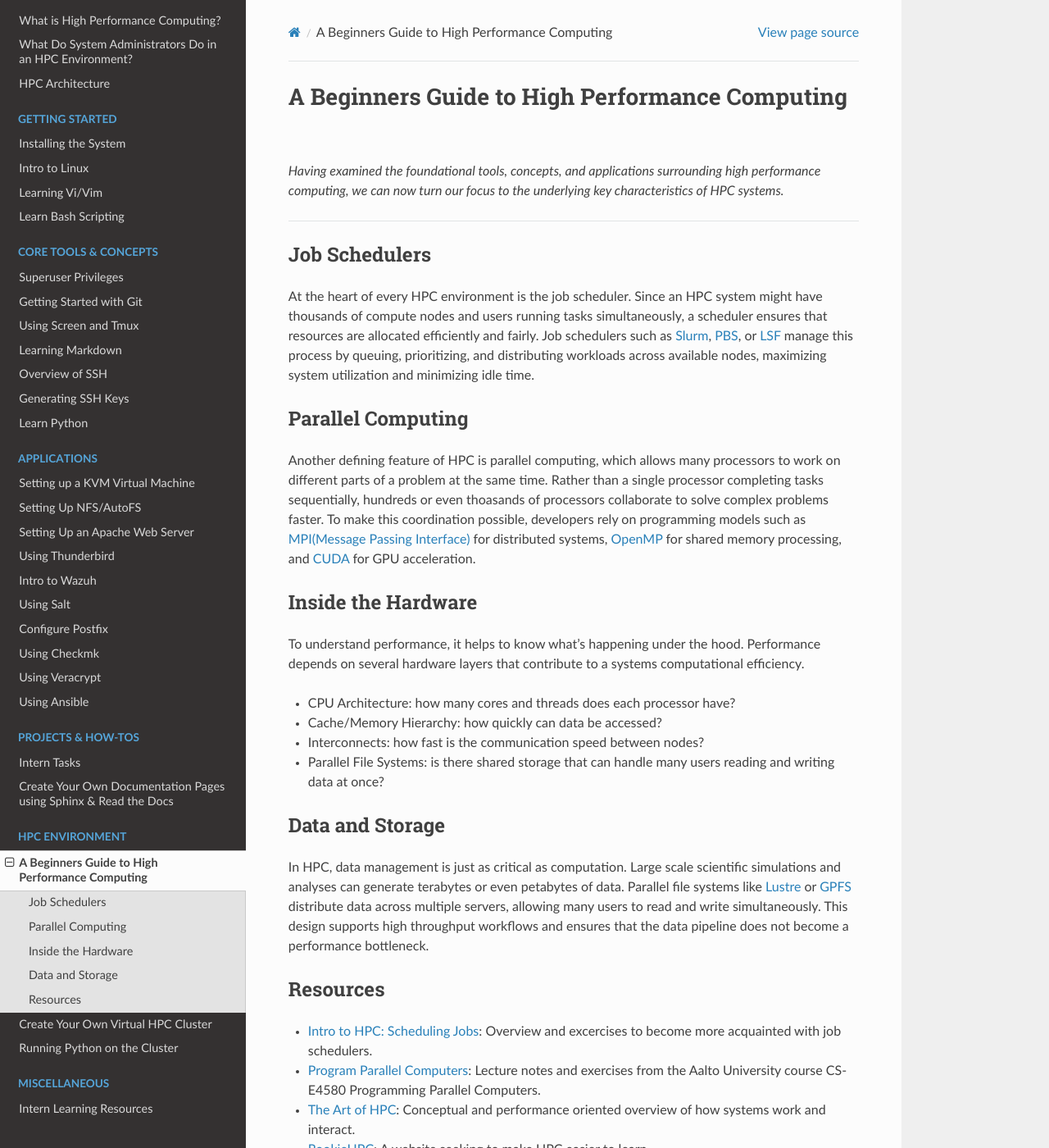
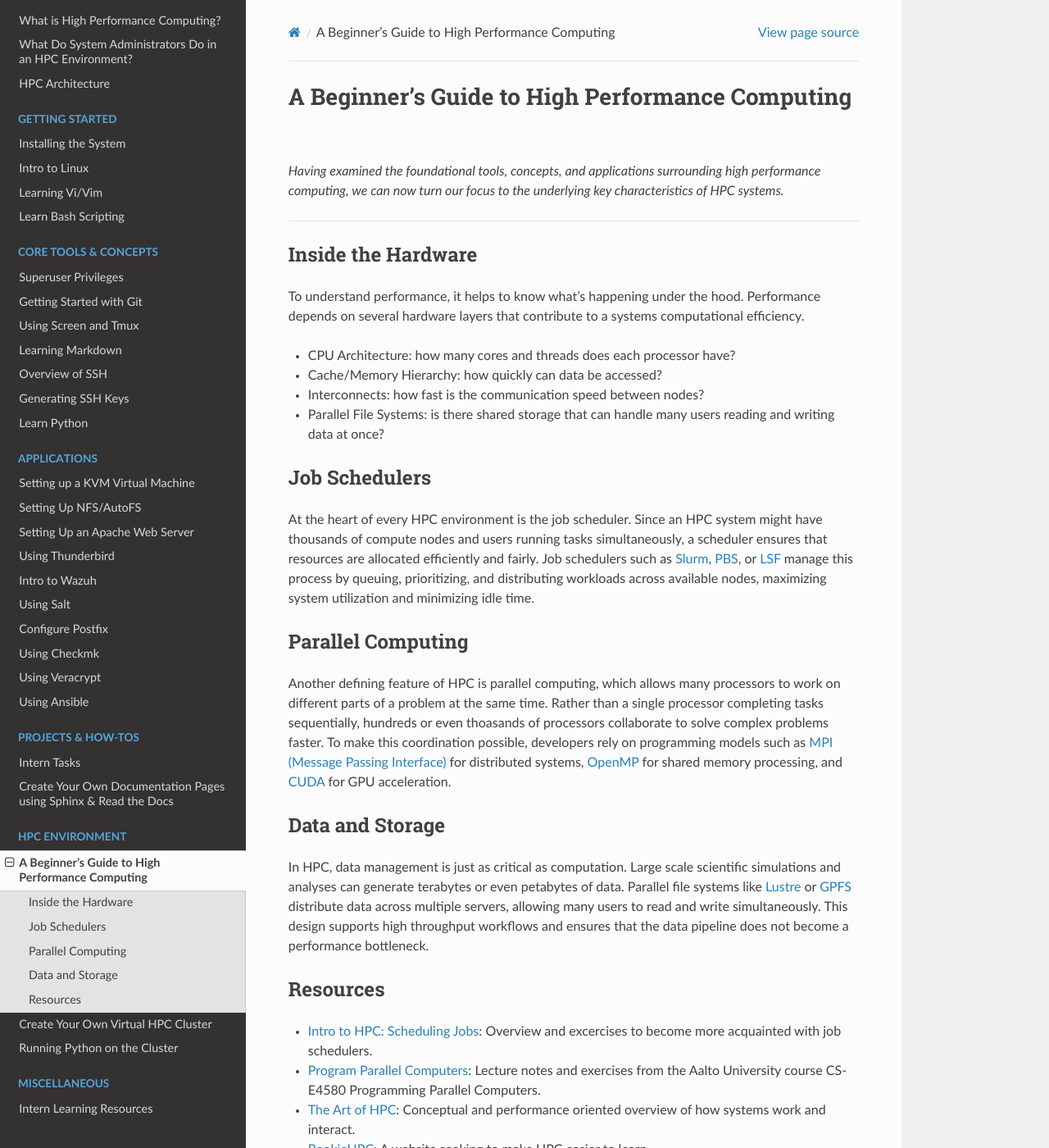
Before and after one commit to TechSquareInc/intern-playbook, a Sphinx documentation site: the page built from docs/source/cluster/hpc-beginners.md, in a window 1280 px wide and 1400 px high. Shown: the whole window at 82% size. Built offline with Sphinx 7.4.7 and the Read the Docs theme 3.1.0, drawn with Linux system fonts in a browser that asks for light colours; part of the change alters nothing that is shown.

Commit message:
fix a couple typos/reformat

```diff
--- a/docs/source/cluster/hpc-beginners.md
+++ b/docs/source/cluster/hpc-beginners.md
@@ -1,16 +1,8 @@
-# A Beginners Guide to High Performance Computing
+# A Beginner's Guide to High Performance Computing
 
 *Having examined the foundational tools, concepts, and applications surrounding high performance computing, we can now turn our focus to the underlying key characteristics of HPC systems.*
 
 ---
-
-## Job Schedulers
-
-At the heart of every HPC environment is the job scheduler. Since an HPC system might have thousands of compute nodes and users running tasks simultaneously, a scheduler ensures that resources are allocated efficiently and fairly. Job schedulers such as [Slurm](https://slurm.schedmd.com/), [PBS](https://en.wikipedia.org/wiki/Portable_Batch_System), or [LSF](https://www.ibm.com/docs/en/spectrum-lsf/10.1.0?topic=lsf-session-scheduler) manage this process by queuing, prioritizing, and distributing workloads across available nodes, maximizing system utilization and minimizing idle time.
-
-## Parallel Computing
-
-Another defining feature of HPC is parallel computing, which allows many processors to work on different parts of a problem at the same time. Rather than a single processor completing tasks sequentially, hundreds or even thoasands of processors collaborate to solve complex problems faster. To make this coordination possible, developers rely on programming models such as [MPI(Message Passing Interface)](https://mpitutorial.com/) for distributed systems, [OpenMP](https://hpc-tutorials.llnl.gov/openmp/) for shared memory processing, and [CUDA](https://en.wikipedia.org/wiki/CUDA) for GPU acceleration.
 
 ## Inside the Hardware
 
@@ -19,6 +11,14 @@ To understand performance, it helps to know what's happening under the hood. Per
 - Cache/Memory Hierarchy: how quickly can data be accessed?
 - Interconnects: how fast is the communication speed between nodes?
 - Parallel File Systems: is there shared storage that can handle many users reading and writing data at once?
+
+## Job Schedulers
+
+At the heart of every HPC environment is the job scheduler. Since an HPC system might have thousands of compute nodes and users running tasks simultaneously, a scheduler ensures that resources are allocated efficiently and fairly. Job schedulers such as [Slurm](https://slurm.schedmd.com/), [PBS](https://en.wikipedia.org/wiki/Portable_Batch_System), or [LSF](https://www.ibm.com/docs/en/spectrum-lsf/10.1.0?topic=lsf-session-scheduler) manage this process by queuing, prioritizing, and distributing workloads across available nodes, maximizing system utilization and minimizing idle time.
+
+## Parallel Computing
+
+Another defining feature of HPC is parallel computing, which allows many processors to work on different parts of a problem at the same time. Rather than a single processor completing tasks sequentially, hundreds or even thoasands of processors collaborate to solve complex problems faster. To make this coordination possible, developers rely on programming models such as [MPI (Message Passing Interface)](https://mpitutorial.com/) for distributed systems, [OpenMP](https://hpc-tutorials.llnl.gov/openmp/) for shared memory processing, and [CUDA](https://en.wikipedia.org/wiki/CUDA) for GPU acceleration.
 
 ## Data and Storage
 
```
